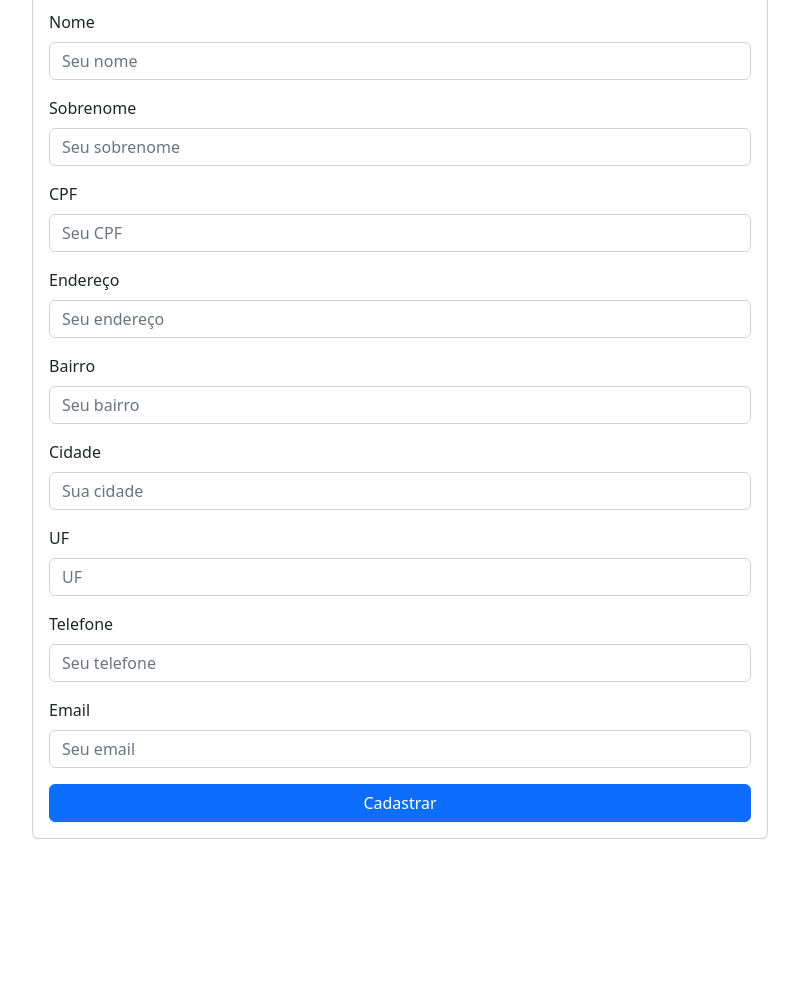
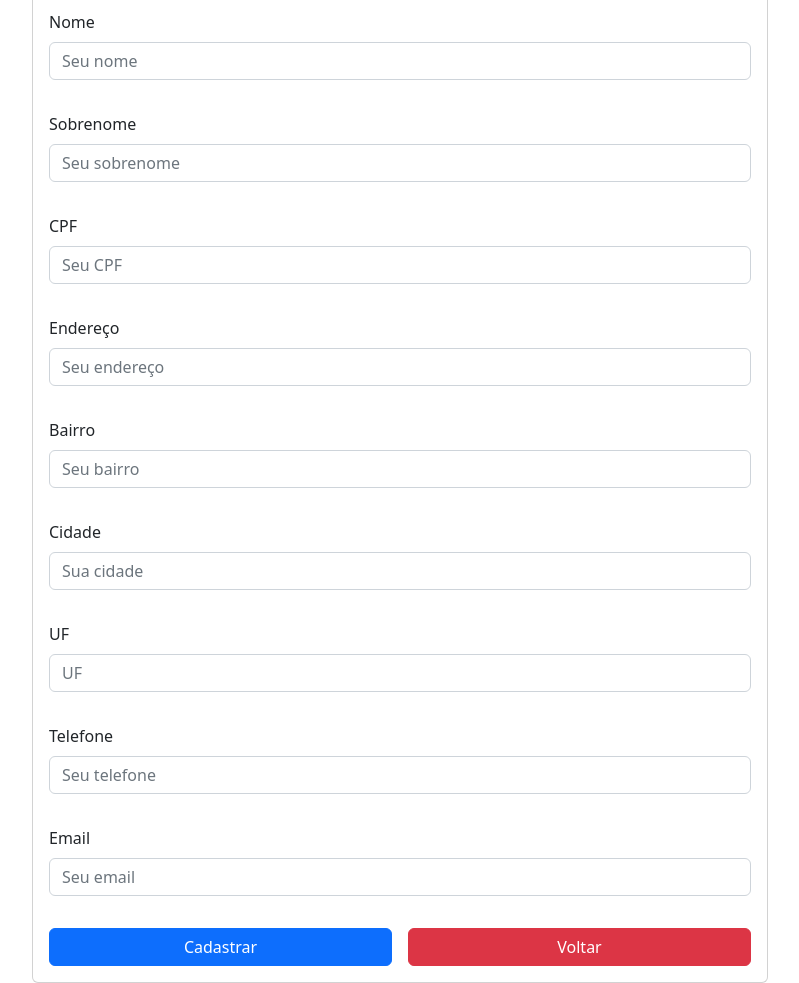
Before and after one commit to FelipeAriki/projetoFaculdadeADS, a website: page protegido/cadastroCliente.html in a window 1280 px wide. Shown: the part 114-1097 px from the top of the page, without its empty margins (240-1039 px from the left). Before the commit the page ends 953 px from the top, so only its background shows below. Drawn offline with nearby package versions, Linux system fonts and the light colour scheme.

Commit message:
MODASP-2 - Ajustando design do site.

```diff
--- a/protegido/cadastroCliente.html
+++ b/protegido/cadastroCliente.html
@@ -15,7 +15,7 @@
                             <h3 class="text-center">Cadastro de Cliente</h3>
                         </div>
                         <div class="card-body">
-                            <form>
+                            <form  id="formCliente" method="POST" action="#" class="row g-3 needs-validation" novalidate>
                                 <div class="mb-3">
                                     <label for="nome" class="form-label">Nome</label>
                                     <input type="text" class="form-control" id="nome" placeholder="Seu nome">
@@ -52,8 +52,11 @@
                                     <label for="email" class="form-label">Email</label>
                                     <input type="email" class="form-control" id="email" placeholder="Seu email">
                                 </div>
-                                <div class="d-grid">
+                                <div class="d-grid col-md-6">
                                     <button type="submit" class="btn btn-primary">Cadastrar</button>
+                                </div>
+                                <div class="d-grid col-md-6">
+                                    <button id="btnVoltar" type="button" class="btn btn-danger">Voltar</button>
                                 </div>
                             </form>
                         </div>
@@ -62,5 +65,10 @@
             </div>
         </div>
     </body>
+    <script>
+        document.querySelector("#btnVoltar").addEventListener("click", ()=>{
+            history.back();
+        });
+    </script>
     <script src="https://cdn.jsdelivr.net/npm/bootstrap@5.2.0/dist/js/bootstrap.bundle.min.js" integrity="sha384-A3rJD856KowSb7dwlZdYEkO39Gagi7vIsF0jrRAoQmDKKtQBHUuLZ9AsSv4jD4Xa" crossorigin="anonymous"></script>
 </html>
```
Also changed, not shown: publico/login.html (+2 -2 lines).
